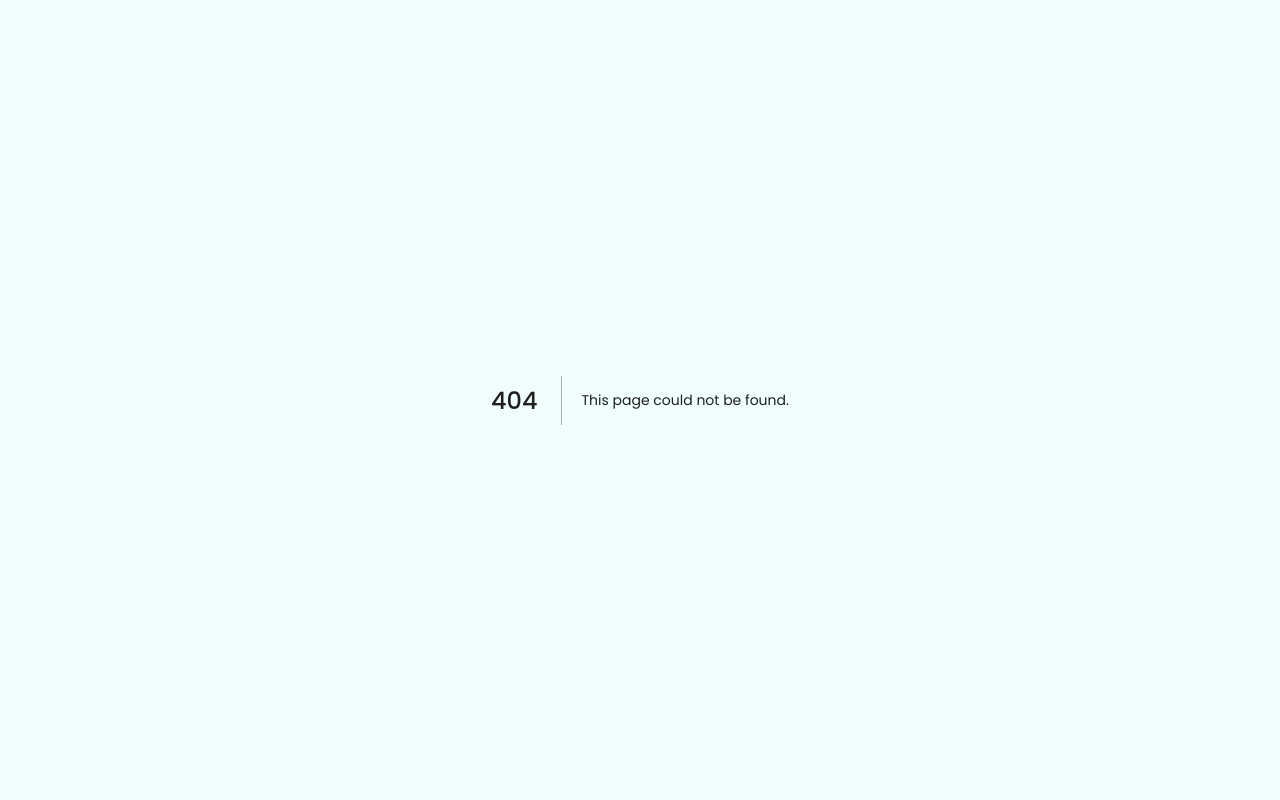
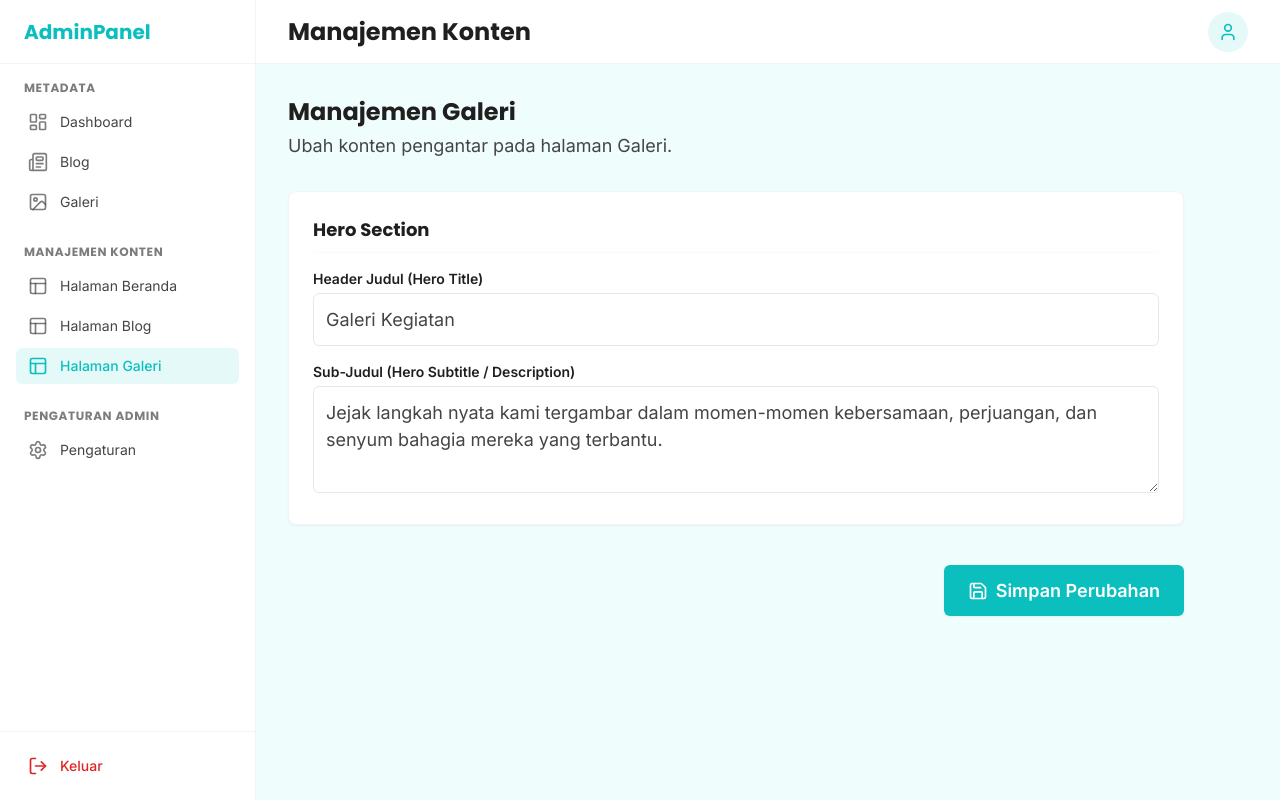
Before and after one commit to vandrzy/fokaris-cms, a Next.js app: page /dashboard/pages/gallery in a window 1280 px wide. Before the commit this address had no page. Built offline with nearby package versions, Linux system fonts and the light colour scheme.

Commit message:
create dashboard admin: blog & galeri page management

```diff
--- /dev/null
+++ b/src/app/dashboard/pages/blog/page.tsx
@@ -0,0 +1,66 @@
+"use client";
+
+import { useState } from "react";
+import { Save } from "lucide-react";
+
+const initialData = {
+  heroTitle: "Blog & Publikasi",
+  heroSubtitle: "Ikuti perkembangan terbaru, cerita inspiratif, dan laporan kegiatan dari berbagai program yang telah kami jalankan."
+};
+
+export default function BlogDashboardPage() {
+  const [formData, setFormData] = useState(initialData);
+
+  const handleSubmit = (e: React.FormEvent) => {
+    e.preventDefault();
+    alert("Perubahan berhasil disimpan! (Hanya simulasi UI)");
+    console.log("Data Tersimpan:", formData);
+  };
+
+  return (
+    <div className="max-w-4xl space-y-6">
+      <div className="mb-8">
+        <h2 className="text-2xl font-bold font-poppins text-header">Manajemen Blog</h2>
+        <p className="text-body mt-1">Ubah konten pengantar pada halaman Blog.</p>
+      </div>
+
+      <form onSubmit={handleSubmit} className="space-y-6">
+        <div className="bg-white p-6 rounded-lg border border-gray-100 shadow-sm mb-6">
+          <h3 className="text-lg font-bold font-poppins text-header mb-4 border-b border-gray-50 pb-2">Hero Section</h3>
+
+          <div className="space-y-4">
+            <div>
+              <label className="block font-inter text-sm font-semibold text-header mb-1">Header Judul (Hero Title)</label>
+              <input
+                type="text"
+                className="w-full p-3 border border-gray-200 rounded-md focus:outline-none focus:ring-2 focus:ring-primary/50 text-body"
+                value={formData.heroTitle}
+                onChange={(e) => setFormData({ ...formData, heroTitle: e.target.value })}
+              />
+            </div>
+
+            <div>
+              <label className="block font-inter text-sm font-semibold text-header mb-1">Sub-Judul (Hero Subtitle / Description)</label>
+              <textarea
+                rows={3}
+                className="w-full p-3 border border-gray-200 rounded-md focus:outline-none focus:ring-2 focus:ring-primary/50 text-body"
+                value={formData.heroSubtitle}
+                onChange={(e) => setFormData({ ...formData, heroSubtitle: e.target.value })}
+              />
+            </div>
+          </div>
+        </div>
+
+        <div className="flex justify-end pt-4 pb-12">
+          <button
+            type="submit"
+            className="flex items-center gap-2 bg-primary hover:bg-primary/90 text-white px-6 py-3 rounded-md font-semibold transition-colors shadow-sm"
+          >
+            <Save className="w-5 h-5" />
+            Simpan Perubahan
+          </button>
+        </div>
+      </form>
+    </div>
+  );
+}
--- /dev/null
+++ b/src/app/dashboard/pages/gallery/page.tsx
@@ -0,0 +1,66 @@
+"use client";
+
+import { useState } from "react";
+import { Save } from "lucide-react";
+
+const initialData = {
+  heroTitle: "Galeri Kegiatan",
+  heroSubtitle: "Jejak langkah nyata kami tergambar dalam momen-momen kebersamaan, perjuangan, dan senyum bahagia mereka yang terbantu."
+};
+
+export default function GalleryDashboardPage() {
+  const [formData, setFormData] = useState(initialData);
+
+  const handleSubmit = (e: React.FormEvent) => {
+    e.preventDefault();
+    alert("Perubahan berhasil disimpan! (Hanya simulasi UI)");
+    console.log("Data Tersimpan:", formData);
+  };
+
+  return (
+    <div className="max-w-4xl space-y-6">
+      <div className="mb-8">
+        <h2 className="text-2xl font-bold font-poppins text-header">Manajemen Galeri</h2>
+        <p className="text-body mt-1">Ubah konten pengantar pada halaman Galeri.</p>
+      </div>
+
+      <form onSubmit={handleSubmit} className="space-y-6">
+        <div className="bg-white p-6 rounded-lg border border-gray-100 shadow-sm mb-6">
+          <h3 className="text-lg font-bold font-poppins text-header mb-4 border-b border-gray-50 pb-2">Hero Section</h3>
+
+          <div className="space-y-4">
+            <div>
+              <label className="block font-inter text-sm font-semibold text-header mb-1">Header Judul (Hero Title)</label>
+              <input
+                type="text"
+                className="w-full p-3 border border-gray-200 rounded-md focus:outline-none focus:ring-2 focus:ring-primary/50 text-body"
+                value={formData.heroTitle}
+                onChange={(e) => setFormData({ ...formData, heroTitle: e.target.value })}
+              />
+            </div>
+
+            <div>
+              <label className="block font-inter text-sm font-semibold text-header mb-1">Sub-Judul (Hero Subtitle / Description)</label>
+              <textarea
+                rows={3}
+                className="w-full p-3 border border-gray-200 rounded-md focus:outline-none focus:ring-2 focus:ring-primary/50 text-body"
+                value={formData.heroSubtitle}
+                onChange={(e) => setFormData({ ...formData, heroSubtitle: e.target.value })}
+              />
+            </div>
+          </div>
+        </div>
+
+        <div className="flex justify-end pt-4 pb-12">
+          <button
+            type="submit"
+            className="flex items-center gap-2 bg-primary hover:bg-primary/90 text-white px-6 py-3 rounded-md font-semibold transition-colors shadow-sm"
+          >
+            <Save className="w-5 h-5" />
+            Simpan Perubahan
+          </button>
+        </div>
+      </form>
+    </div>
+  );
+}
--- a/src/components/AdminNavbar/AdminNavbar.tsx
+++ b/src/components/AdminNavbar/AdminNavbar.tsx
@@ -16,7 +16,7 @@
     if (pathname === "/dashboard") return "Dashboard";
     if (pathname.includes("/dashboard/blog")) return "Manajemen Blog";
     if (pathname.includes("/dashboard/gallery")) return "Manajemen Galeri";
-    if (pathname.includes("/dashboard/pages")) return "Manajemen Halaman";
+    if (pathname.includes("/dashboard/pages")) return "Manajemen Konten";
     if (pathname.includes("/dashboard/settings")) return "Pengaturan Admin";
     return "Dashboard";
   };
```
